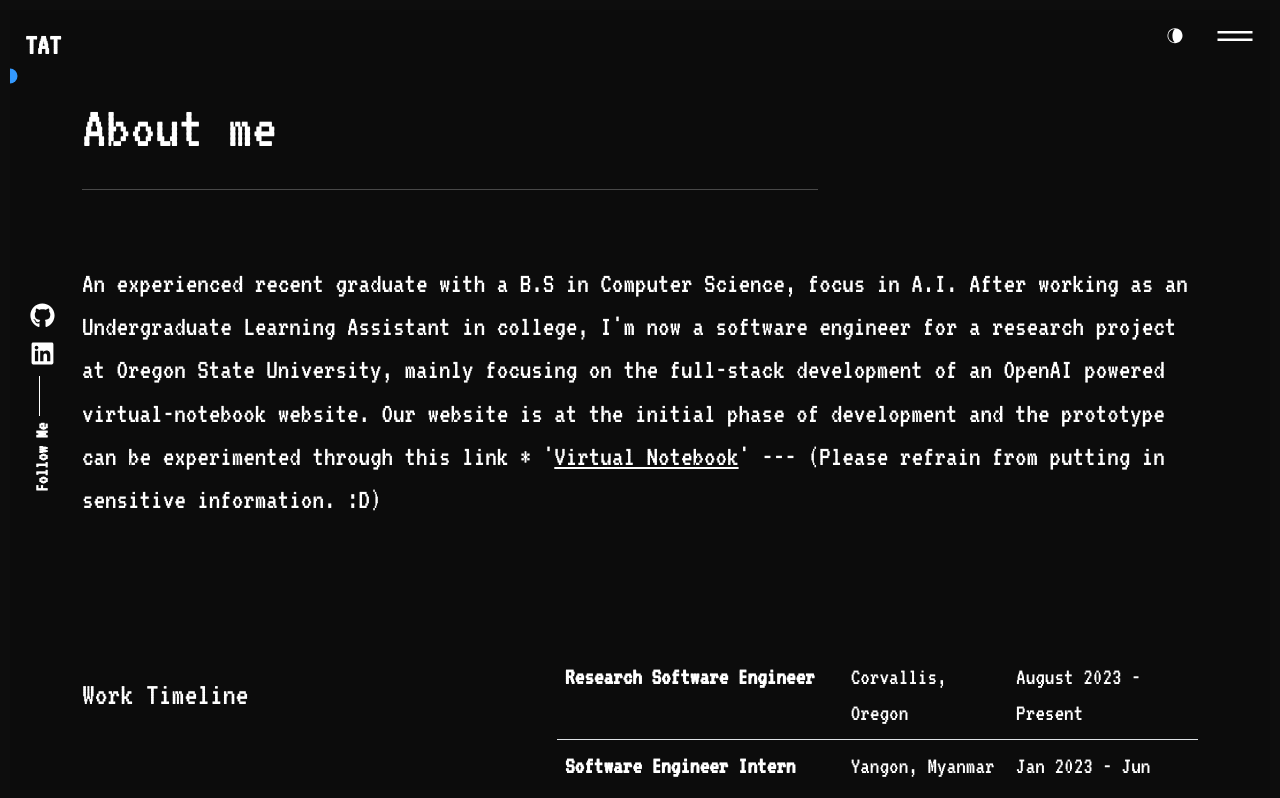
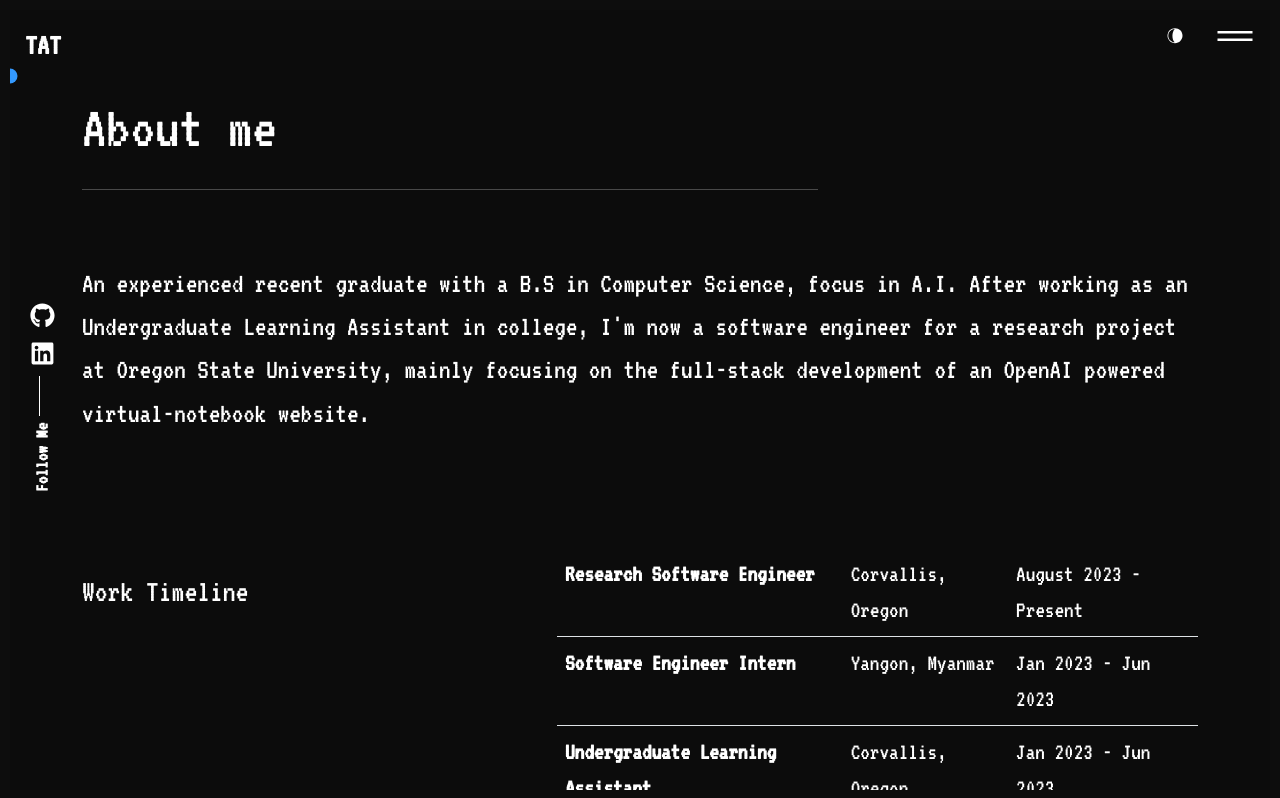
Before and after one commit to toby12352/pixel-portfolio, a React (Create React App) app: page /about in a window 1280 px wide. Shown: the top 798 px of the page. Built offline with nearby package versions, Linux system fonts and the light colour scheme.

Commit message:
Updated info

```diff
--- a/src/content_option.js
+++ b/src/content_option.js
@@ -18,7 +18,7 @@
 
 const dataabout = {
     title: "Abit about myself",
-    aboutme: "An experienced recent graduate with a B.S in Computer Science, focus in A.I. After working as an Undergraduate Learning Assistant in college, I'm now a software engineer for a research project at Oregon State University, mainly focusing on the full-stack development of an OpenAI powered virtual-notebook website. Our website is at the initial phase of development and the prototype can be experimented through this link",
+    aboutme: "An experienced recent graduate with a B.S in Computer Science, focus in A.I. After working as an Undergraduate Learning Assistant in college, I'm now a software engineer for a research project at Oregon State University, mainly focusing on the full-stack development of an OpenAI powered virtual-notebook website.",
 };
 
 const worktimeline = [{
@@ -137,7 +137,7 @@
     {
         img:"https://i.ibb.co/ygvbhVM/resume-logo3.png",
         description: "Thank you for visiting my website😁! (P.S: The code for all the projects above can be found within my github repo)",
-        link: "https://drive.google.com/file/d/1dgiqt3EmuNfQiq4AkVzCWkx1hWXGLrSh/view?usp=sharing"
+        link: "https://drive.google.com/file/d/1dWhLaCN1ZMuA22iPuBhY3II7B6c3IzWW/view?usp=sharing"
     }
 ];
 
--- a/src/pages/about/index.js
+++ b/src/pages/about/index.js
@@ -27,11 +27,12 @@
         </Row>
         <Row className="sec_sp">
             <div style={{fontSize:'1.8rem'}}>
-              <p>{dataabout.aboutme} * '
+              {dataabout.aboutme}
+              {/* <p>{dataabout.aboutme} * '
                 <span>
                   <a target='_blank' href='http://54.70.119.142:3000/'>Virtual Notebook</a>' --- (Please refrain from putting in sensitive information. :D)
                 </span>
-              </p>
+              </p> */}
             </div>
         </Row>
         <Row className=" sec_sp">
```
